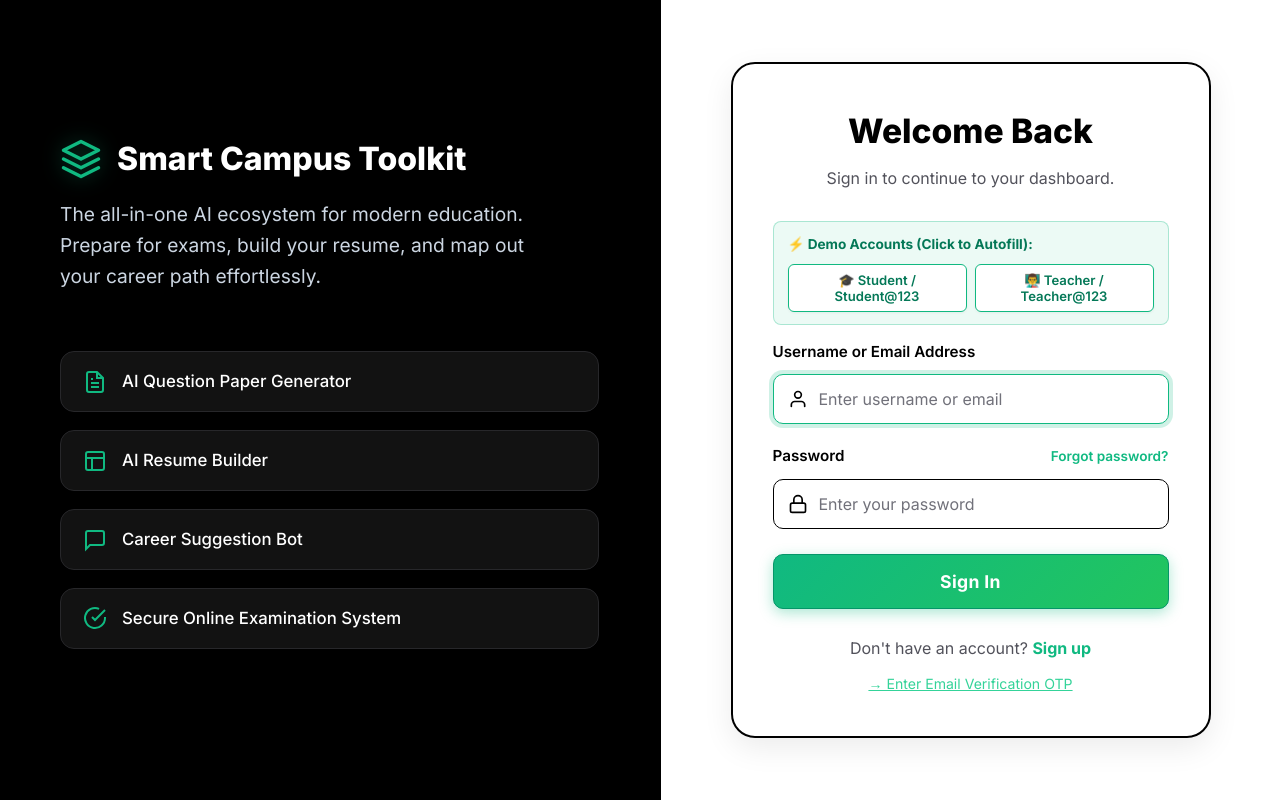
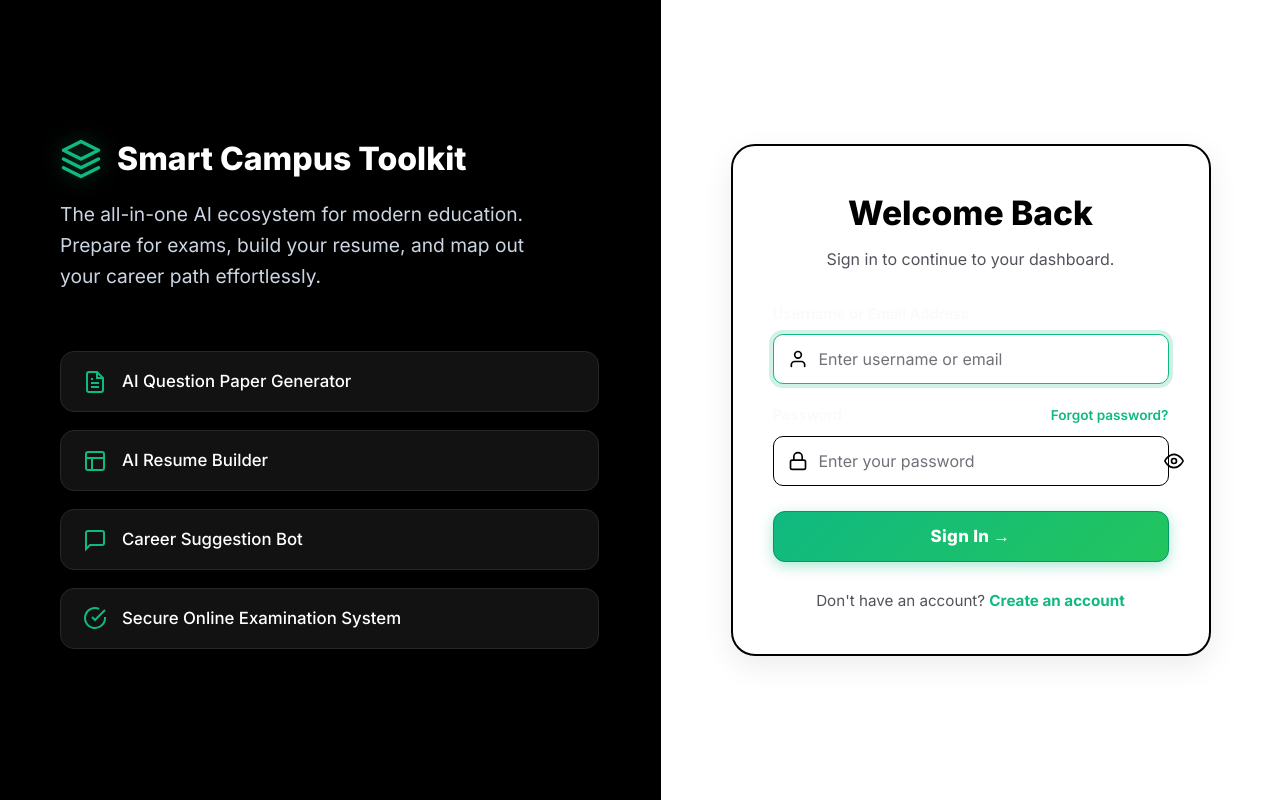
Before and after one commit to rishikant03/smartcampustoolkitt, a Flask app: page /login in a window 1280 px wide. Run offline with Flask 3, Linux system fonts and the light colour scheme; the visitor is signed in with stand-in values (Sample User, id 1).

Commit message:
Make login and registration fully functional without demo accounts: remove demo banners, unblock verification, add password toggle, and fix SQLite cursor transactions

```diff
--- a/app.py
+++ b/app.py
@@ -427,6 +427,11 @@
     if request.method == 'POST':
         username = (request.form.get('username') or '').strip()
         password = (request.form.get('password') or '').strip()
+
+        if not username or not password:
+            flash('Please enter both username or email and password.', 'error')
+            return render_template('login.html')
+
         try:
             with sqlite3.connect(DB_PATH) as conn:
                 conn.row_factory = sqlite3.Row
@@ -436,30 +441,17 @@
                 ).fetchone()
 
             if user and check_password_hash(user['password_hash'], password):
-                # Check if email is verified
-                user_keys = user.keys()
-                email_verified = user['email_verified'] if 'email_verified' in user_keys else 0
-                is_verified = user['is_verified'] if 'is_verified' in user_keys else 0
-
-                # Auto-verify demo accounts
-                if user['username'].lower() in ['student', 'teacher']:
-                    email_verified = 1
-                    is_verified = 1
-
-                if not email_verified and not is_verified:
-                    session['verify_email'] = user['email']
-                    flash('Please verify your email before logging in.', 'error')
-                    return redirect(url_for('verify_email_page', email=user['email']))
-
                 session['user_id'] = user['id']
                 session['username'] = user['username']
+                session['role'] = user['role']
                 session['is_verified'] = True
-                session['role'] = user['role']
                 record_login(user['id'], 'password')
                 flash('Logged in successfully.', 'success')
+                if user['role'] == 'teacher':
+                    return redirect(url_for('teacher_dashboard'))
                 return redirect(url_for('dashboard'))
             else:
-                flash('Invalid credentials. Please try again. (Demo accounts: student / Student@123 or teacher / Teacher@123)', 'error')
+                flash('Invalid username or password. Please try again.', 'error')
         except Exception as e:
             print(f"[Login Error] {e}")
             flash('A database connection issue occurred. Please try again in a few seconds.', 'error')
@@ -494,78 +486,58 @@
 
         # Secure password hash
         password_hash = generate_password_hash(password)
-
-        # Generate cryptographically secure 6-digit OTP
-        otp = f"{secrets.randbelow(900000) + 100000}"
-        otp_expiry = (datetime.datetime.now() + datetime.timedelta(minutes=5)).strftime('%Y-%m-%d %H:%M:%S')
         now_str = datetime.datetime.now().strftime('%Y-%m-%d %H:%M:%S')
 
         try:
             with sqlite3.connect(DB_PATH) as conn:
                 conn.row_factory = sqlite3.Row
-                existing_user = conn.execute('SELECT * FROM users WHERE email = ?', (email,)).fetchone()
+                existing_user = conn.execute(
+                    'SELECT * FROM users WHERE LOWER(email) = LOWER(?) OR LOWER(username) = LOWER(?)',
+                    (email, username or email)
+                ).fetchone()
 
                 if existing_user:
-                    # If already verified, reject duplicate registration
-                    if existing_user['email_verified'] or existing_user['is_verified']:
-                        flash('An account with this email already exists. Please log in.', 'error')
-                        return redirect(url_for('login'))
-                    else:
-                        # Re-send verification for existing unverified user
-                        user_id = existing_user['id']
-                        conn.execute('''
-                            UPDATE users
-                            SET name = ?, password_hash = ?, role = ?, otp = ?, otp_expiry = ?,
-                                otp_attempts = 0, otp_last_sent = ?, email_verified = 0, is_verified = 0
-                            WHERE id = ?
-                        ''', (full_name, password_hash, role, otp, otp_expiry, now_str, user_id))
-                else:
-                    # Create clean unique username if not provided
-                    if not username:
-                        base_uname = re.sub(r'[^a-zA-Z0-9_]', '', full_name.lower().replace(' ', '_')) or email.split('@')[0]
-                        username = base_uname
-
-                    suffix = 1
-                    original_username = username
-                    while conn.execute('SELECT id FROM users WHERE username = ?', (username,)).fetchone():
-                        username = f"{original_username}_{suffix}"
-                        suffix += 1
-
-                    cursor = conn.execute('''
-                        INSERT INTO users (
-                            name, username, password_hash, email, auth_provider,
-                            email_verified, is_verified, role, otp, otp_expiry,
-                            otp_attempts, otp_last_sent, created_at
-                        ) VALUES (?, ?, ?, ?, ?, ?, ?, ?, ?, ?, ?, ?, ?) RETURNING id
-                    ''', (
-                        full_name, username, password_hash, email, 'local',
-                        0, 0, role, otp, otp_expiry,
-                        0, now_str, now_str
-                    ))
-                    user_id = cursor.lastrowid
-                    conn.execute('INSERT OR IGNORE INTO user_profiles (user_id, full_name) VALUES (?, ?)', (user_id, full_name))
-
-                # Send 6-digit OTP email
-                email_sent, email_msg = send_email_otp(email, otp)
-                session['verify_email'] = email
-
-                print(f"\n\n{'='*50}")
-                print(f"[REGISTRATION 6-DIGIT OTP DISPATCH]")
-                print(f"Candidate Email: {email}")
-                print(f"Generated 6-Digit OTP: {otp}")
-                print(f"Expires In: 5 minutes ({otp_expiry})")
-                print(f"SMTP Status: {email_msg}")
-                print(f"{'='*50}\n\n")
-
-            if email_sent:
-                flash(f'Registration successful! A 6-digit verification code was sent to {email}.', 'success')
-            else:
-                flash(f'Registration successful! Your verification code is: {otp}', 'info')
-
-            return redirect(url_for('verify_email_page', email=email))
+                    flash('An account with this email or username already exists. Please log in.', 'error')
+                    return redirect(url_for('login'))
+
+                # Create clean unique username if not provided
+                if not username:
+                    base_uname = re.sub(r'[^a-zA-Z0-9_]', '', full_name.lower().replace(' ', '_')) or email.split('@')[0]
+                    username = base_uname
+
+                suffix = 1
+                original_username = username
+                while conn.execute('SELECT id FROM users WHERE LOWER(username) = LOWER(?)', (username,)).fetchone():
+                    username = f"{original_username}_{suffix}"
+                    suffix += 1
+
+                cursor = conn.execute('''
+                    INSERT INTO users (
+                        name, username, password_hash, email, auth_provider,
+                        email_verified, is_verified, role, otp, otp_expiry,
+                        otp_attempts, otp_last_sent, created_at
+                    ) VALUES (?, ?, ?, ?, ?, ?, ?, ?, ?, ?, ?, ?, ?) RETURNING id
+                ''', (
+                    full_name, username, password_hash, email, 'local',
+                    1, 1, role, None, None,
+                    0, now_str, now_str
+                ))
+                user_id = cursor.lastrowid
+                conn.execute('INSERT OR IGNORE INTO user_profiles (user_id, full_name) VALUES (?, ?)', (user_id, full_name))
+
+            session['user_id'] = user_id
+            session['username'] = username
+            session['role'] = role
+            session['is_verified'] = True
+            record_login(user_id, 'registration')
+            flash(f'Account created successfully! Welcome, {full_name}.', 'success')
+            if role == 'teacher':
+                return redirect(url_for('teacher_dashboard'))
+            return redirect(url_for('dashboard'))
 
         except sqlite3.IntegrityError as e:
-            flash('Username or Email already registered.', 'error')
+            flash('Username or Email already registered. Please sign in.', 'error')
+            return redirect(url_for('login'))
 
     return render_template('register.html')
 
--- a/templates/login.html
+++ b/templates/login.html
@@ -84,25 +84,10 @@
                 {% endif %}
                 {% endwith %}
 
-                <!-- Quick Demo Login Credentials Helper -->
-                <div style="background: rgba(16, 185, 129, 0.08); border: 1px solid rgba(16, 185, 129, 0.3); border-radius: 8px; padding: 12px 14px; margin-top: 15px; margin-bottom: 15px;">
-                    <div style="font-size: 0.85rem; font-weight: 700; color: #047857; margin-bottom: 8px; display: flex; align-items: center; gap: 6px;">
-                        <span>⚡ Demo Accounts (Click to Autofill):</span>
-                    </div>
-                    <div style="display: flex; gap: 8px; flex-wrap: wrap;">
-                        <button type="button" onclick="fillCreds('student', 'Student@123')" style="flex: 1; min-width: 140px; padding: 7px 10px; font-size: 0.82rem; background: #ffffff; border: 1px solid #10b981; color: #047857; border-radius: 6px; cursor: pointer; font-weight: 600; text-align: center; box-shadow: 0 1px 3px rgba(0,0,0,0.05);">
-                            🎓 Student / Student@123
-                        </button>
-                        <button type="button" onclick="fillCreds('teacher', 'Teacher@123')" style="flex: 1; min-width: 140px; padding: 7px 10px; font-size: 0.82rem; background: #ffffff; border: 1px solid #10b981; color: #047857; border-radius: 6px; cursor: pointer; font-weight: 600; text-align: center; box-shadow: 0 1px 3px rgba(0,0,0,0.05);">
-                            👨‍🏫 Teacher / Teacher@123
-                        </button>
-                    </div>
-                </div>
-
-                <!-- Username and Password Login -->
-                <form action="/login" method="POST" style="margin-top: 10px;">
+                <!-- Username and Password Login Form -->
+                <form action="/login" method="POST" style="margin-top: 20px;">
                     <div class="form-group" style="margin-bottom: 20px;">
-                        <label for="username">Username or Email Address</label>
+                        <label for="username" style="font-weight: 600; font-size: 0.92rem; color: #f8fafc; margin-bottom: 8px; display: block;">Username or Email Address</label>
                         <div class="input-icon-wrapper">
                             <svg xmlns="http://www.w3.org/2000/svg" viewBox="0 0 24 24" fill="none"
                                 stroke="currentColor" stroke-width="2" stroke-linecap="round" stroke-linejoin="round">
@@ -110,53 +95,52 @@
                                 <circle cx="12" cy="7" r="4"></circle>
                             </svg>
                             <input type="text" id="username" name="username" class="input-with-icon"
-                                placeholder="Enter username or email" required autofocus>
+                                placeholder="Enter username or email" required autofocus autocomplete="username">
                         </div>
                     </div>
                     <div class="form-group">
                         <div
-                            style="display: flex; justify-content: space-between; align-items: center; margin-bottom: 10px;">
-                            <label for="password" style="margin-bottom: 0;">Password</label>
+                            style="display: flex; justify-content: space-between; align-items: center; margin-bottom: 8px;">
+                            <label for="password" style="font-weight: 600; font-size: 0.92rem; color: #f8fafc; margin-bottom: 0;">Password</label>
                             <a href="{{ url_for('forgot_password') }}"
-                                style="color: #10b981; font-size: 0.85rem; text-decoration: none; font-weight: 600;">Forgot
-                                password?</a>
+                                style="color: #10b981; font-size: 0.85rem; text-decoration: none; font-weight: 600;">Forgot password?</a>
                         </div>
-                        <div class="input-icon-wrapper">
+                        <div class="input-icon-wrapper" style="position: relative;">
                             <svg xmlns="http://www.w3.org/2000/svg" viewBox="0 0 24 24" fill="none"
                                 stroke="currentColor" stroke-width="2" stroke-linecap="round" stroke-linejoin="round">
                                 <rect x="3" y="11" width="18" height="11" rx="2" ry="2"></rect>
                                 <path d="M7 11V7a5 5 0 0 1 10 0v4"></path>
                             </svg>
                             <input type="password" id="password" name="password" class="input-with-icon"
-                                placeholder="Enter your password" required>
+                                placeholder="Enter your password" required autocomplete="current-password" style="padding-right: 46px;">
+                            <button type="button" onclick="togglePasswordVisibility()" style="position: absolute; right: 12px; top: 50%; transform: translateY(-50%); background: none; border: none; cursor: pointer; color: #94a3b8; padding: 4px; display: flex; align-items: center; transition: color 0.2s;" title="Show or hide password" id="togglePasswordBtn">
+                                <svg id="eyeIcon" xmlns="http://www.w3.org/2000/svg" width="19" height="19" viewBox="0 0 24 24" fill="none" stroke="currentColor" stroke-width="2" stroke-linecap="round" stroke-linejoin="round"><path d="M1 12s4-8 11-8 11 8 11 8-4 8-11 8-11-8-11-8z"></path><circle cx="12" cy="12" r="3"></circle></svg>
+                            </button>
                         </div>
                     </div>
-                    <button type="submit" class="btn btn-primary btn-large" style="margin-top: 25px;">Sign In</button>
+                    <button type="submit" id="loginSubmitBtn" class="btn btn-primary btn-large" style="margin-top: 25px; padding: 14px; font-size: 1.05rem; font-weight: 800; border-radius: 12px;">Sign In &rarr;</button>
                 </form>
 
                 <div style="text-align: center; margin-top: 25px; line-height: 1.8;">
-                    <p style="color: var(--text-muted); margin: 0;">Don't have an account? <a
+                    <p style="color: var(--text-muted); margin: 0; font-size: 0.95rem;">Don't have an account? <a
                             href="{{ url_for('register') }}"
-                            style="color: #10b981; text-decoration: none; font-weight: 700;">Sign up</a></p>
-                    {% if session.get('verify_email') %}
-                    <p style="margin-top: 8px; font-size: 0.88rem;">
-                        <a href="{{ url_for('verify_email_page') }}"
-                            style="color: #34d399; text-decoration: underline;">&rarr; Enter Email Verification OTP</a>
-                    </p>
-                    {% endif %}
+                            style="color: #10b981; text-decoration: none; font-weight: 700;">Create an account</a></p>
                 </div>
             </div>
         </div>
     </div>
 
     <script>
-        function fillCreds(u, p) {
-            var uField = document.getElementById('username');
-            var pField = document.getElementById('password');
-            if (uField && pField) {
-                uField.value = u;
-                pField.value = p;
-                uField.focus();
+        function togglePasswordVisibility() {
+            var pwd = document.getElementById('password');
+            var eyeIcon = document.getElementById('eyeIcon');
+            if (!pwd || !eyeIcon) return;
+            if (pwd.type === 'password') {
+                pwd.type = 'text';
+                eyeIcon.innerHTML = '<path d="M17.94 17.94A10.07 10.07 0 0 1 12 20c-7 0-11-8-11-8a18.45 18.45 0 0 1 5.06-5.94M9.9 4.24A9.12 9.12 0 0 1 12 4c7 0 11 8 11 8a18.5 18.5 0 0 1-2.16 3.19m-6.72-1.07a3 3 0 1 1-4.24-4.24"></path><line x1="1" y1="1" x2="23" y2="23"></line>';
+            } else {
+                pwd.type = 'password';
+                eyeIcon.innerHTML = '<path d="M1 12s4-8 11-8 11 8 11 8-4 8-11 8-11-8-11-8z"></path><circle cx="12" cy="12" r="3"></circle>';
             }
         }
     </script>
--- a/templates/register.html
+++ b/templates/register.html
@@ -333,7 +333,7 @@
                     </div>
                 </div>
 
-                <button type="submit" id="submitBtn" class="btn btn-primary btn-large" style="margin-top: 10px;">Register &amp; Send OTP</button>
+                <button type="submit" id="submitBtn" class="btn btn-primary btn-large" style="margin-top: 10px;">Create Account &rarr;</button>
             </form>
 
             <div style="text-align: center; margin-top: 30px;">
```
Also changed, not shown: utils/db.py (+46 -7 lines).
